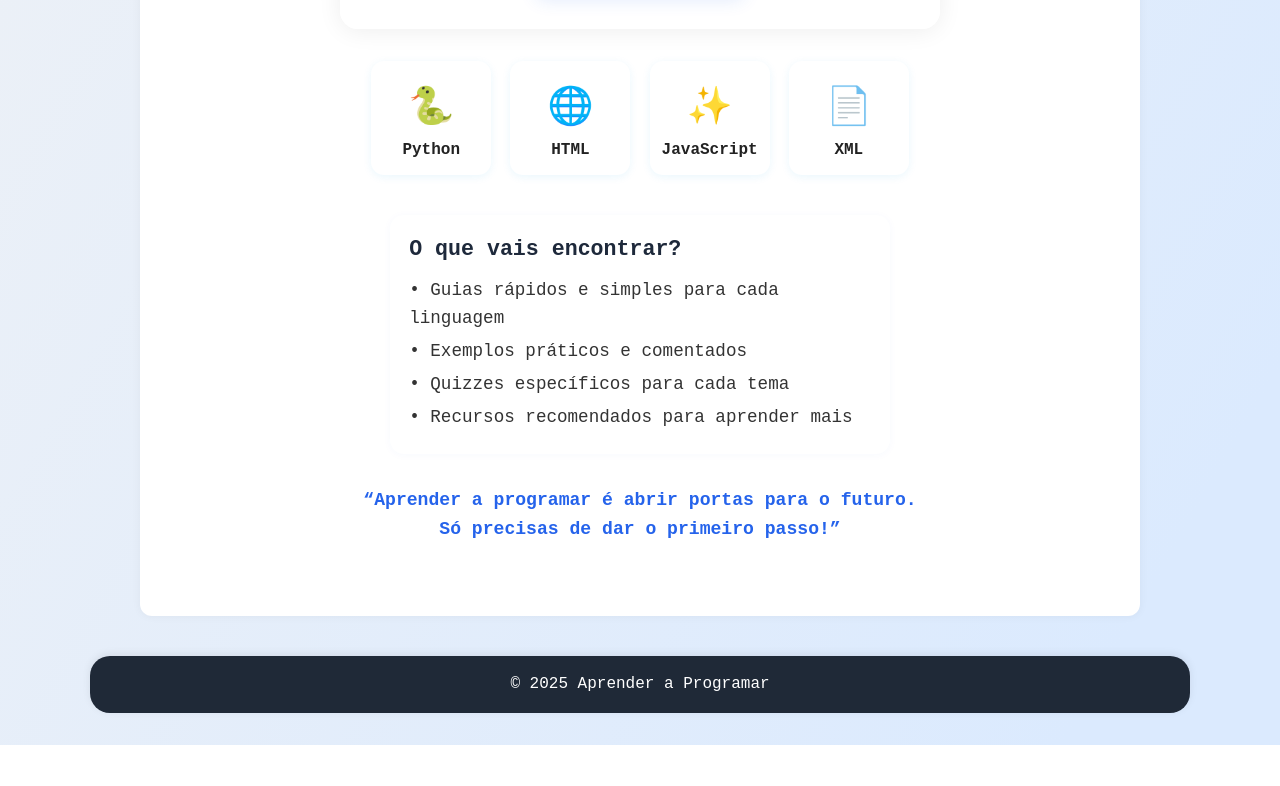
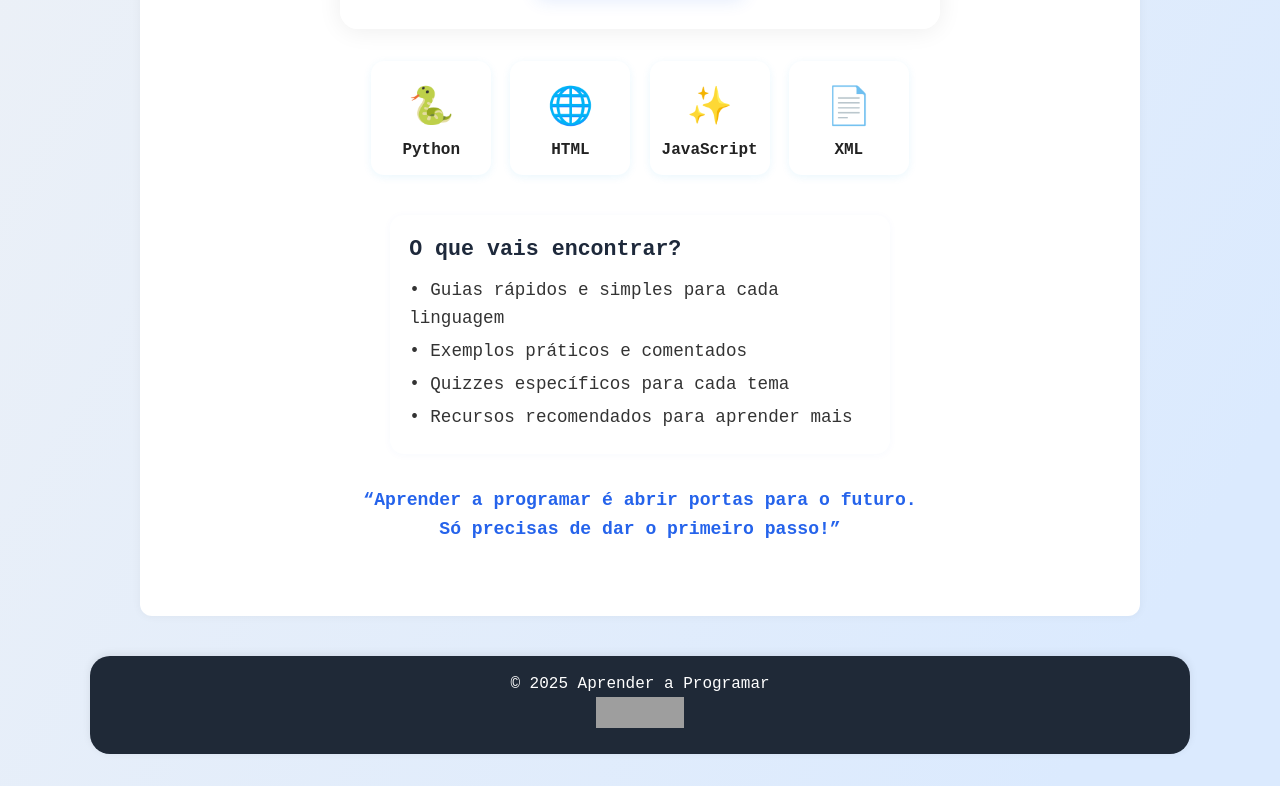
Before and after one commit to rafaelvalee/inf24tig02, a plain HTML site: page index.html in a window 1280 px wide. Shown: the part 784-1570 px from the top of the page. Before the commit the page ends 1529 px from the top, so only its background shows below. Drawn offline with Linux system fonts and the light colour scheme; grey boxes are pictures that could not be loaded.

Commit message:
footer update

```diff
--- a/index.html
+++ b/index.html
@@ -50,6 +50,13 @@
   </main>
   <footer>
     <p>&copy; 2025 Aprender a Programar</p>
+    <p>
+    <a href="https://jigsaw.w3.org/css-validator/check/referer">
+        <img style="border:0;width:88px;height:31px"
+            src="https://jigsaw.w3.org/css-validator/images/vcss-blue"
+            alt="CSS válido!" />
+    </a>
+</p>
   </footer>
 </body>
 </html>
```
Also changed, not shown: lang/html.html (+7 -0 lines), lang/javascript.html (+7 -0 lines), lang/python.html (+7 -1 lines), lang/xml.html (+7 -0 lines), linguagens.html (+7 -0 lines).
